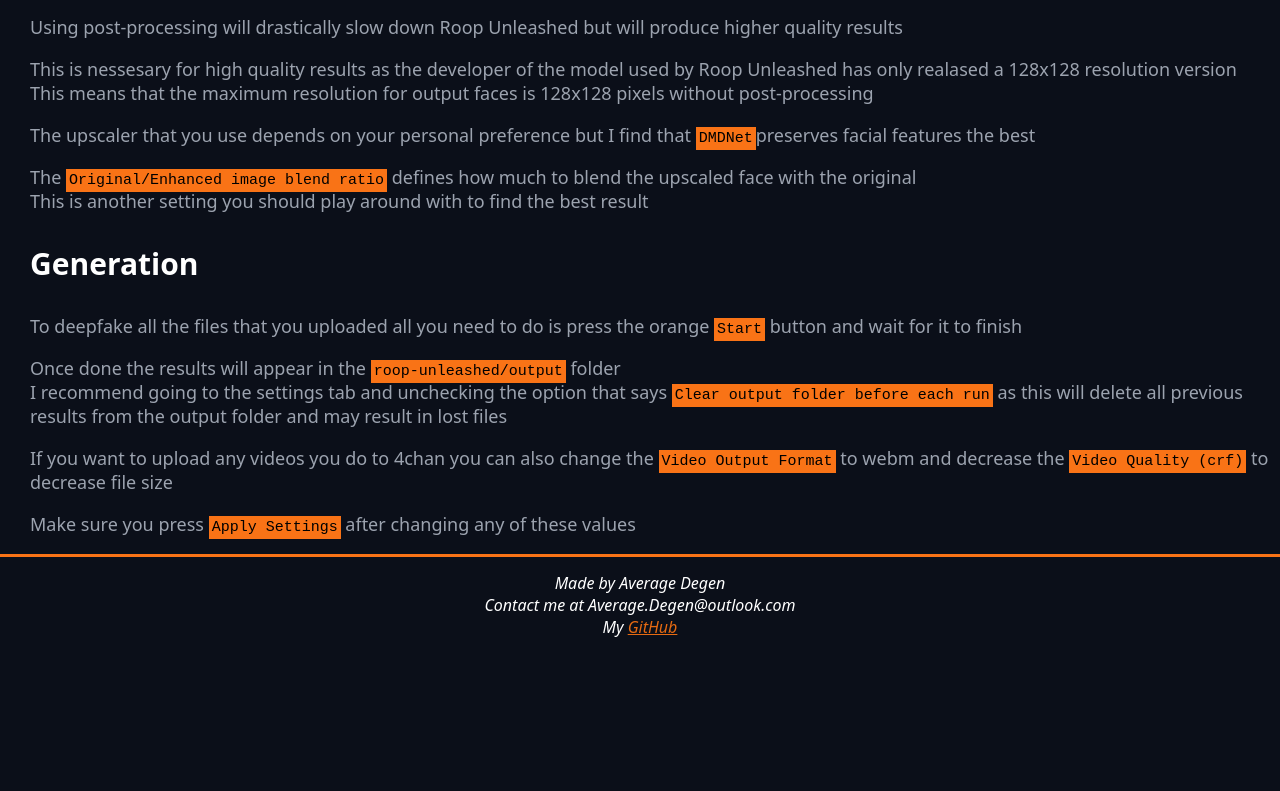
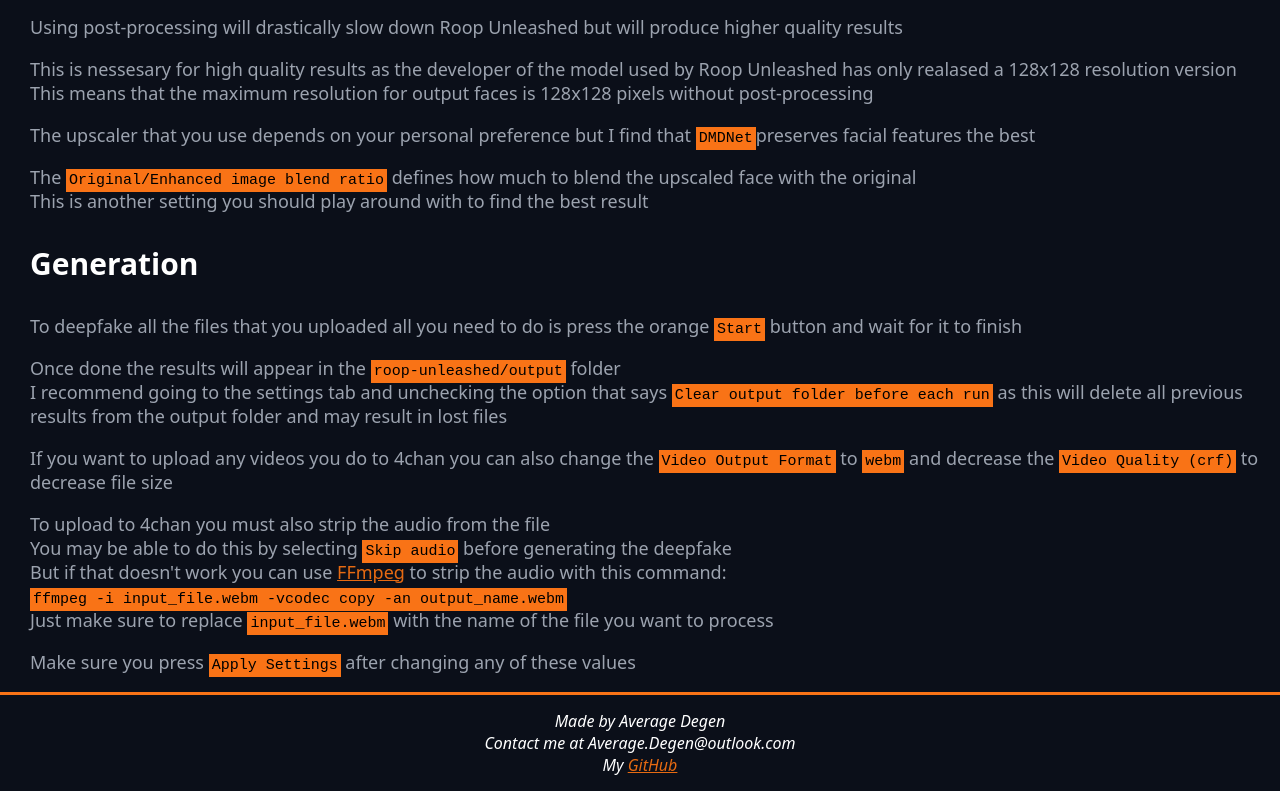
Before and after one commit to Average-Degen/average-degen.github.io, a plain HTML site: page deepfake.html in a window 1280 px wide. Shown: the part 1945-2736 px from the top of the page. Before the commit the page ends 2598 px from the top, so only its background shows below. Drawn offline with Linux system fonts and the light colour scheme.

Commit message:
Strip audio help

```diff
--- a/deepfake.html
+++ b/deepfake.html
@@ -154,8 +154,20 @@
       </p>
       <p>
         If you want to upload any videos you do to 4chan you can also change the
-        <code>Video Output Format</code> to webm and decrease the
+        <code>Video Output Format</code> to <code>webm</code> and decrease the
         <code>Video Quality &lpar;crf&rpar;</code> to decrease file size
+      </p>
+      <p>
+        To upload to 4chan you must also strip the audio from the file
+        <br />You may be able to do this by selecting
+        <code>Skip audio</code> before generating the deepfake <br />But if that
+        doesn't work you can use
+        <a href="https://ffmpeg.org/download.html">FFmpeg</a> to strip the audio
+        with this command: <br /><code
+          >ffmpeg -i input_file.webm -vcodec copy -an output_name.webm</code
+        >
+        <br />Just make sure to replace <code>input_file.webm</code> with the
+        name of the file you want to process
       </p>
       <p>
         Make sure you press <code>Apply Settings</code> after changing any of
```
